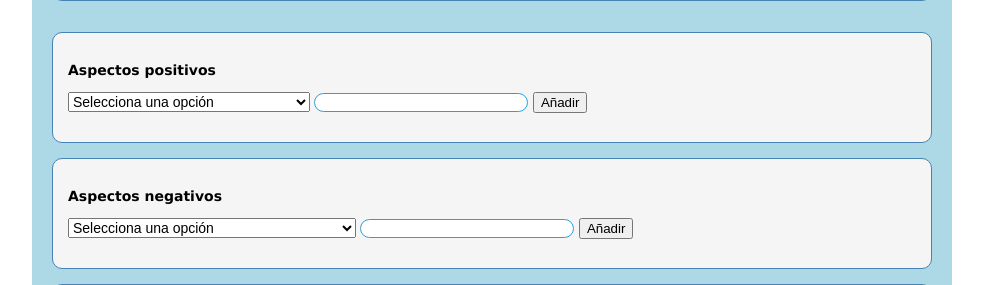
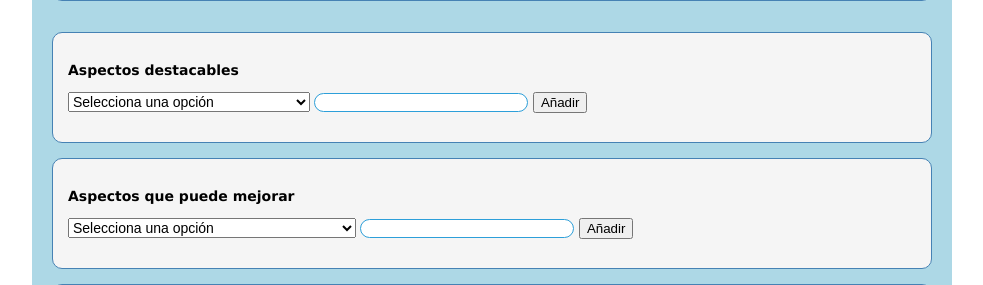
Before and after one commit to ebenimeli/obs, a PHP site: page / in a window 1280 px wide. Shown: the part 1009-1294 px from the top of the page, without its empty margins (148-1131 px from the left). Run offline with PHP 8.4, Linux system fonts and the light colour scheme; some libraries are stand-ins or nearby versions.

Commit message:
Cleaning code and labels update

```diff
--- a/index.php
+++ b/index.php
@@ -1,6 +1,5 @@
 <!DOCTYPE html>
 <html>
-
 <head>
     <!-- Google tag (gtag.js) -->
     <script async src="https://www.googletagmanager.com/gtag/js?id=G-R9RBG8ZLDM"></script>
@@ -42,7 +41,6 @@
     <div id="info" class="group" style="display: none;">
 
     <img src="images/libreta.png" class="logo"/>
-    <!-- https://pixabay.com/es/vectors/cuaderno-de-bocetos-libro-notas-156775/ -->
     <p class="instructions">
         <ul>
             <li>Esta aplicación web es <strong>gratuita</strong>.</li>
@@ -109,11 +107,6 @@
         </div>
         <br/>
         <div id="suggestions-container"></div>
-
-        <!--
-        M <input type="checkbox" id="male" onchange="updateText()">
-        F <input type="checkbox" id="female" onchange="updateText()">
-        -->
     </div>
 
 
@@ -150,7 +143,7 @@
 
     <!-- Aspectos positivos -->
     <div class="group">
-        <h3 id="h3-positive">Aspectos positivos</h3>
+        <h3 id="h3-positive">Aspectos destacables</h3>
             <select id="positive" onchange="clearPositiveText()">
                 <option value="" selected>Selecciona una opción</option>
                 <option>Muestra avance en</option>
@@ -172,7 +165,7 @@
 
     <!-- Aspectos negativos  -->
     <div class="group">
-        <h3 id="h3-negative">Aspectos negativos</h3>
+        <h3 id="h3-negative">Aspectos que puede mejorar</h3>
         <select id="negative" onchange="clearNegativeText()">
                 <option value="" selected>Selecciona una opción</option>
                 <option>Necesita apoyo en</option>
```
